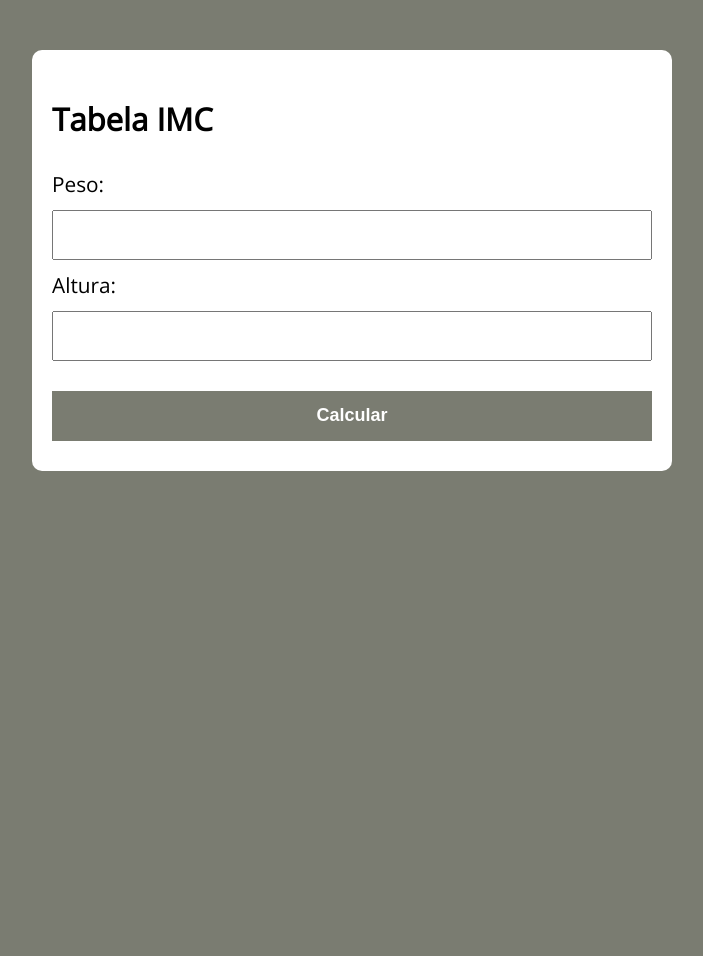
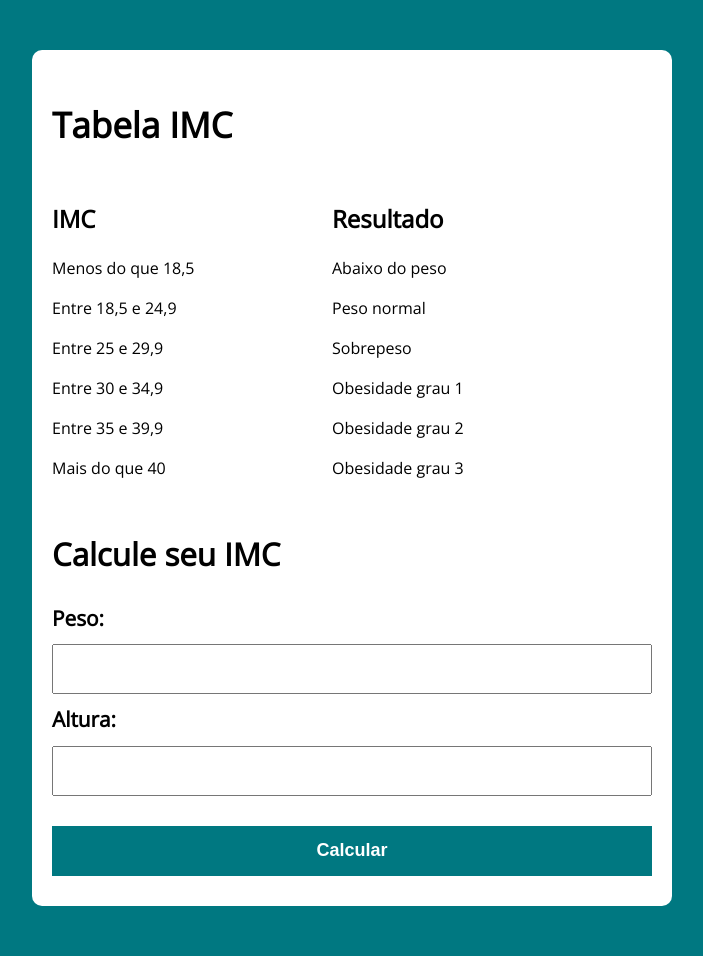
Before and after one commit to Wesley-Viricimo/aperfeicoamento-javascript, a web app: file Logica de programação/Exercicio IMC HTML CSS/index.html in a window 1280 px wide. Shown: the whole page, without its empty margins (288-991 px from the left). Before the commit the page ends 471 px from the top, so only its background shows below. Run offline with its HTML, style and script files only (its server is not run), Linux system fonts and the light colour scheme.

Commit message:
Finalizando exercício IMC

```diff
--- a/Logica de programação/Exercicio IMC HTML CSS/assets/css/style.css
+++ b/Logica de programação/Exercicio IMC HTML CSS/assets/css/style.css
@@ -1,7 +1,7 @@
 @import url('https://fonts.googleapis.com/css2?family=Open+Sans:wght@300&display=swap');
 
 :root {
-    --primary-color: rgb(122, 124, 113);
+    --primary-color: rgb(0, 120, 129);
     --primary-color-darker: rgb(17, 86, 102) ;
 }
 
@@ -25,6 +25,13 @@ body {
     background: #fff;
     padding: 20px;
     border-radius: 10px;
+}
+
+.col1, .col2{
+    width: 280px;
+    float: left;
+    align-items: center;
+    font-size: medium;
 }
 
 form input, form label, form button {
@@ -64,5 +71,19 @@ form button :hover {
 }
 
 .bad {
-    background: rgb(233, 58, 58);
+    background: rgb(240, 27, 27);
+    padding: 10px, 20px;
 }
+
+.imc{
+    padding-top: 350px;
+}
+
+.titulo{
+    font-size: 35px;
+    font-weight: bold;
+}
+
+.peso, .altura {
+    font-weight: bold;
+}
--- a/Logica de programação/Exercicio IMC HTML CSS/index.html
+++ b/Logica de programação/Exercicio IMC HTML CSS/index.html
@@ -12,13 +12,35 @@
 <body>
 
     <section class="container">
-        <h1>Tabela IMC</h1>
+        <h1 class="titulo">Tabela IMC</h1>
+        <div id="container-text">
+            <div class="col1">
+                <h1>IMC</h1>
+                <p>Menos do que 18,5</p>
+                <p>Entre 18,5 e 24,9</p>
+                <p>Entre 25 e 29,9</p>
+                <p>Entre 30 e 34,9</p>
+                <p>Entre 35 e 39,9</p>
+                <p>Mais do que 40</p>
+            </div>
+            <div class="col2">
+                <h1>Resultado</h1>
+                <p>Abaixo do peso</p>
+                <p>Peso normal</p>
+                <p>Sobrepeso</p>
+                <p>Obesidade grau 1</p>
+                <p>Obesidade grau 2</p>
+                <p>Obesidade grau 3</p>
+            </div>
+        </div>
+
+        <h1 class="imc">Calcule seu IMC</h1>
 
         <form action="/" id="formulario" method="POST">
-            <label for="peso">Peso:</label>
+            <label for="peso" class="peso">Peso:</label>
             <input type="text" id="peso" name="peso">
 
-            <label for="altura">Altura:</label>
+            <label for="altura" class="altura">Altura:</label>
             <input type="text" id="altura" name="altura">
 
             <button type="submit">Calcular</button>
```
